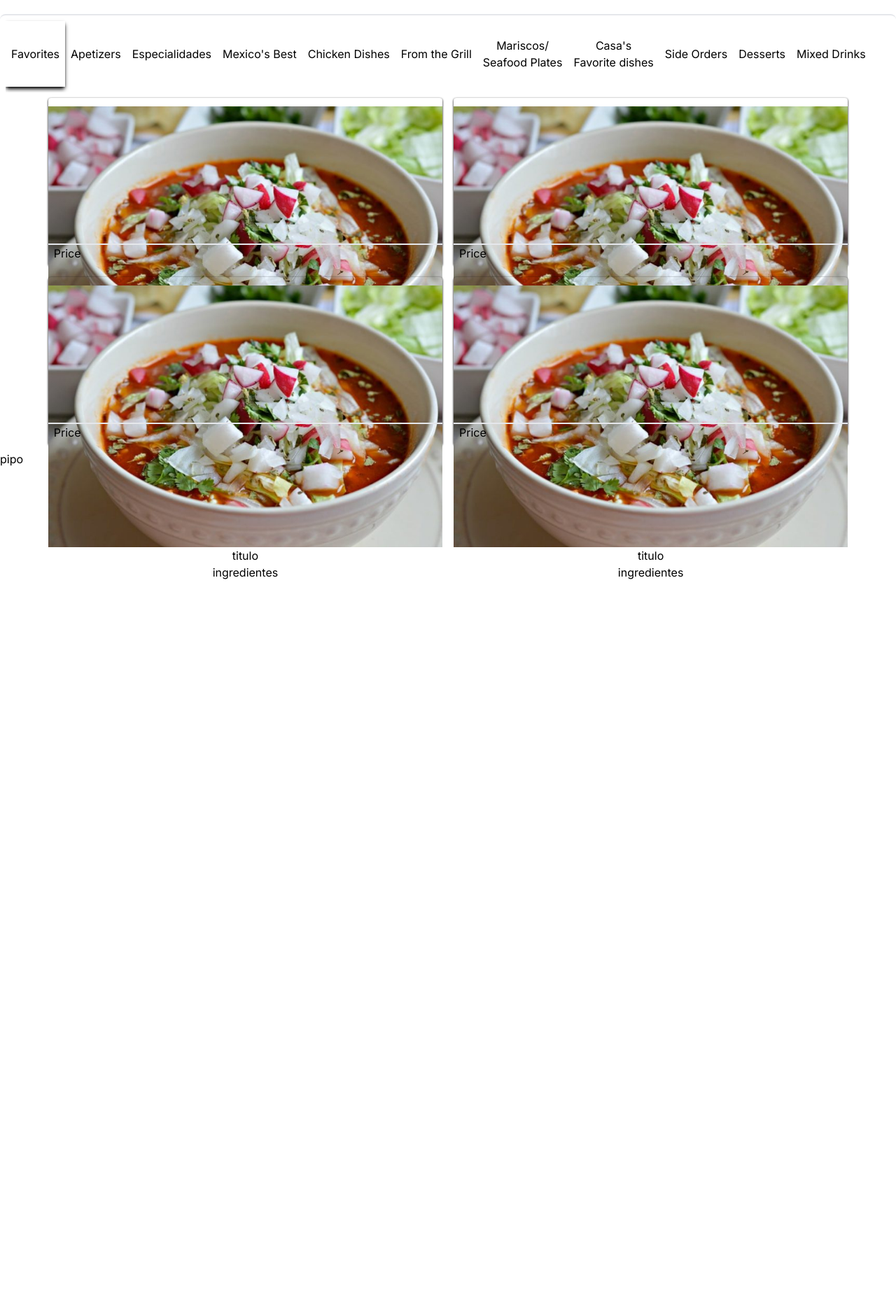
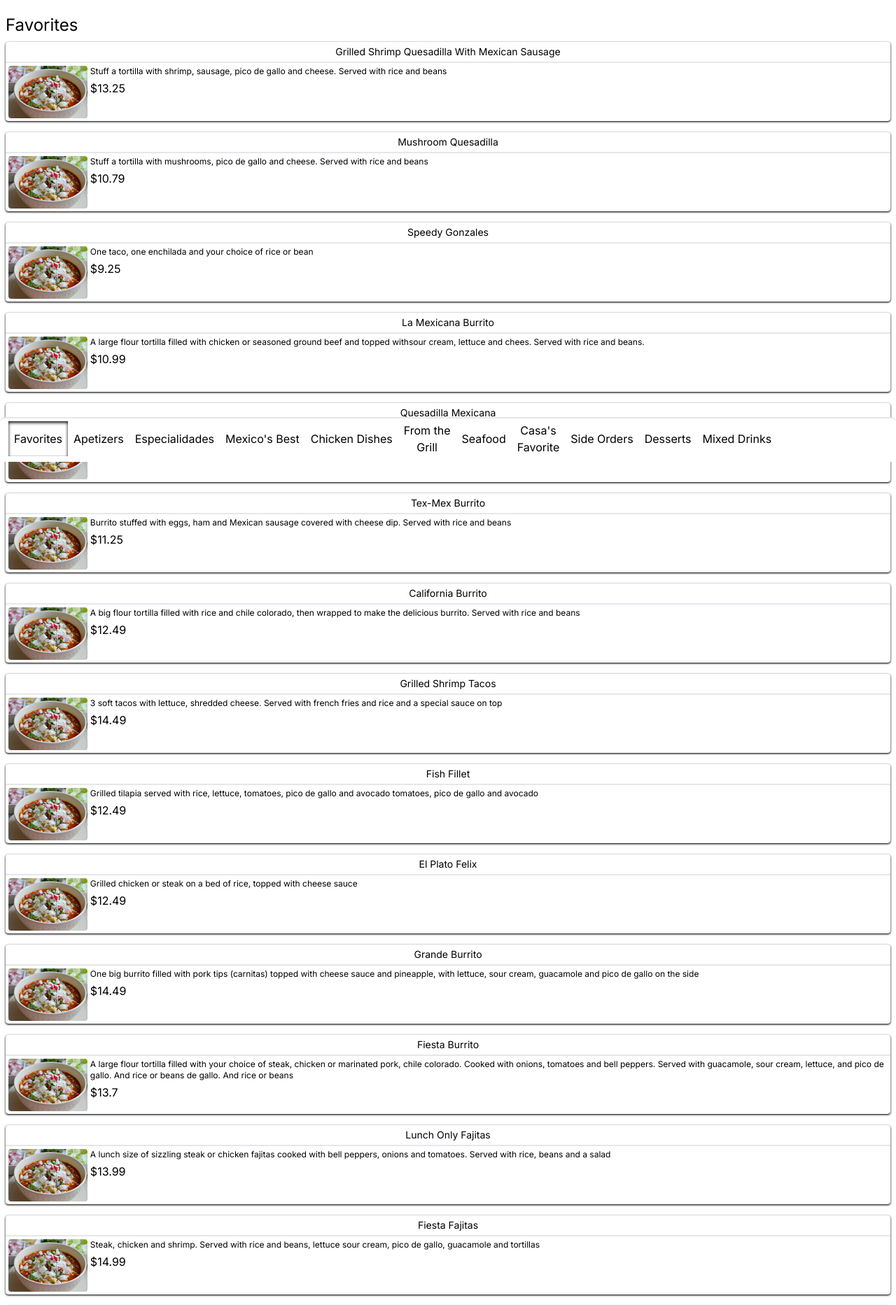
Before and after one commit to Luison777/menuReact, a Next.js app: page / in a window 1280 px wide. Shown: the part 140-2005 px from the top of the page at 70% size. Before the commit the page ends 970 px from the top, so only its background shows below. Built offline with nearby package versions, Linux system fonts and the light colour scheme.

Commit message:
avance de platillos

```diff
--- a/src/app/page.tsx
+++ b/src/app/page.tsx
@@ -1,13 +1,165 @@
 import CardFood from "@/components/cardfood";
-
-
 export default function Home() {
+  const dishes=[
+    {dish:'Grilled Shrimp Quesadilla With Mexican Sausage',
+    ingredients:' Stuff a tortilla with shrimp, sausage, pico de gallo and cheese. Served with rice and beans',
+    price:' $13.25',
+    src:''},
+    {dish:'Mushroom Quesadilla',
+    ingredients:'Stuff a tortilla with mushrooms, pico de gallo and cheese. Served with rice and beans',
+    price:' $10.79',
+    src:''},
+    {dish:'Speedy Gonzales',
+    ingredients:'One taco, one enchilada and your choice of rice or bean',
+    price:' $9.25',
+    src:''},
+    {dish:'La Mexicana Burrito',
+    ingredients:'A large flour tortilla filled with chicken or seasoned ground beef and topped withsour cream, lettuce and chees. Served with rice and beans.',
+    price:'$10.99',
+    src:''},
+    {
+      dish: "Quesadilla Mexicana",
+      ingredients: "Flour tortilla filled with beef or chicken and beans served with rice, lettuce, sour cream, and guacamole",
+      price: "$10.79",
+      src: ""
+    },
+    {
+      dish: "Tex-Mex Burrito",
+      ingredients: "Burrito stuffed with eggs, ham and Mexican sausage covered with cheese dip. Served with rice and beans",
+      price: "$11.25",
+      src: ""
+    },
+    {
+      dish: "California Burrito",
+      ingredients: "A big flour tortilla filled with rice and chile colorado, then wrapped to make the delicious burrito. Served with rice and beans",
+      price: "$12.49",
+      src: ""
+    },
+    {
+      dish: "Grilled Shrimp Tacos",
+      ingredients: "3 soft tacos with lettuce, shredded cheese. Served with french fries and rice and a special sauce on top",
+      price: "$14.49",
+      src: ""
+    },
+    {
+      dish: "Fish Fillet",
+      ingredients: "Grilled tilapia served with rice, lettuce, tomatoes, pico de gallo and avocado tomatoes, pico de gallo and avocado",
+      price: "$12.49",
+      src: ""
+    },
+    {
+      dish: "El Plato Felix",
+      ingredients: "Grilled chicken or steak on a bed of rice, topped with cheese sauce",
+      price: "$12.49",
+      src: ""
+    },
+    {
+      dish: "Grande Burrito",
+      ingredients: "One big burrito filled with pork tips (carnitas) topped with cheese sauce and pineapple, with lettuce, sour cream, guacamole and pico de gallo on the side",
+      price: "$14.49",
+      src: ""
+    },
+    {
+      dish: "Fiesta Burrito",
+      ingredients: "A large flour tortilla filled with your choice of steak, chicken or marinated pork, chile colorado. Cooked with onions, tomatoes and bell peppers. Served with guacamole, sour cream, lettuce, and pico de gallo. And rice or beans de gallo. And rice or beans",
+      price: "$13.7",
+      src: ""
+    },
+    {
+      dish: "Lunch Only Fajitas",
+      ingredients: "A lunch size of sizzling steak or chicken fajitas cooked with bell peppers, onions and tomatoes. Served with rice, beans and a salad",
+      price: "$13.99",
+      src: ""
+    },
+    {
+      dish: "Fiesta Fajitas",
+      ingredients: "Steak, chicken and shrimp. Served with rice and beans, lettuce sour cream, pico de gallo, guacamole and tortillas",
+      price: "$14.99",
+      src: ""
+    },
+    {
+      dish: "Potato Fajita",
+      ingredients: "Grilled chicken or steak with grilled onions, tomatoes and bell peppers on a baked potato. Topped with melted cheese. Served with lettuce, tomatoes, and sour cream on the side",
+      price: "$13.99",
+      src: ""
+    },
+    {
+      dish: "Nachos Fajita",
+      ingredients: "Grilled chicken or steak with grilled onions, tomatoes and bell peppers over chips Topped with melted cheese.",
+      price: "$13.49",
+      src: ""
+    },
+    {
+      dish: "Shrimp Fajitas",
+      ingredients: "Sizzling shrimp cooked with bell peppers, onions and tomatoes Served with rice, beans, salad and tortillas and tortillas",
+      price: "$16.49",
+      src: ""
+    },
+    {
+      dish: "Fajita Quesadilla",
+      ingredients: "Steak or grilled chicken with grilled onions, tomatoes and bell peppers served with rice and beans",
+      price: "$12.99",
+      src: ""
+    },
+    {
+      dish: "Shrimp Quesadilla",
+      ingredients: "Flour tortilla stuffed with shrimp. Served with rice, beans, lettuce, sour cream, pico de gallo and guacamole",
+      price: "$13.49",
+      src: ""
+    },
+    {
+      dish: "Hawaiian Quesadilla",
+      ingredients: "Filled with ham and pineapple. Served with lettuce, guacamole, sour cream and pico de gallo on the side",
+      price: "$12.49",
+      src: ""
+    },
+    {
+      dish: "Taco al Carbon",
+      ingredients: "One flour tortilla stuffed with grilled steak or chicken, onions and nacho cheese. Served with rice and beans",
+      price: "$11.75",
+      src: ""
+    },
+    {
+      dish: "Enchiladas Verdes",
+      ingredients: "Three beef, chicken or cheese enchiladas topped with green sauce, lettuce and sour cream",
+      price: "$11.49",
+      src: ""
+    },
+    {
+      dish: "Burrito Supremo",
+      ingredients: "A beef or chicken burrito topped with lettuce, tomato, sour cream and cheese",
+      price: "$10.49",
+      src: ""
+    },
+    {
+      dish: "Casa Mexicana Cheesesteak",
+      ingredients: "A soft flour tortilla filled with thin sliced steak, grilled onions, and nacho cheese. Served with lettuce, tomatoes and rice or beans or beans",
+      price: "$12.49",
+      src: ""
+    },
+    {
+      dish: "Taquitos Mexicanos",
+      ingredients: "One chicken and one beef rolled corn tortillas deep fried golden brown. Served with lettuce, pico de gallo, guacamole, sour cream, rice and beans",
+      price: "$11.49",
+      src: ""
+    },
+    {
+      dish: "Chimichanga",
+      ingredients: "Stuffed flour tortilla with your choice of beef or spicy chicken, then deep-fried golden brown topped with cheese sauce. On the side rice, beans, lettuce, pico de gallo, sour cream and guacamole",
+      price: "$11.49",
+      src: ""
+    },
+    {
+      dish: "Shrimp Chimichanga",
+      ingredients: "Flour tortillas stuffed with shrimp deep-fried golden brown topped with cheese sauce. Served with rice, beans, lettuce, sour cream, pico de gallo and guacamole",
+      price: "$13.49",
+      src: ""
+    }
+  ]
   return (
     <>
-    <CardFood></CardFood>
-    <CardFood></CardFood>
-    <CardFood></CardFood>
-    <CardFood></CardFood>
+    <p className="block text-black w-full ml-2 text-2xl">Favorites</p>
+    {dishes.map(obj=> <CardFood dish={obj.dish} ingredients={obj.ingredients} price={obj.price} src={obj.src}></CardFood>)}
     </>
   )
 }
--- a/src/components/cardfood.tsx
+++ b/src/components/cardfood.tsx
@@ -1,11 +1,20 @@
-export default function CardFood(){
+interface CardProps{
+    dish?:string;
+    ingredients?:string;
+    price?:string;
+    src?:string;
+}
+export default function CardFood(props:CardProps){
+
     return(
-        <div className="w-[42%] min-[360px]:w-[44%] h-60  m-2 rounded relative shadow shadow-black text-black">
-            <img src="/pozole.jpg" alt="pozole" className="mt-3"/>
-            <p className="text-center">titulo</p>
-            <p className="text-center">ingredientes</p>
-            <div className="absolute bottom-0 w-full h-8 rounded-b border-t-2">
-                <p className="ml-2">Price</p>
+        <div className="w-full m-2 rounded relative shadow shadow-black text-black ">
+            <p className="text-center text-sm w-full block border-b-2 relative top-0 p-1">{props.dish}</p>
+            <div className=" px-1 my-1">
+                <img src="/pozole.jpg" alt="pozole" className="h-[75px] rounded float-left mr-1 mb-1"/>
+                <p className=" text-xs">{props.ingredients}</p>
+            </div>
+            <div className="w-full h-8 rounded-b ">
+                    <p className="ml-2">{props.price}</p>
             </div>
         </div>
     )
--- a/src/layout/footer.tsx
+++ b/src/layout/footer.tsx
@@ -1,7 +1,7 @@
 export default function Footer(){
     return(
-        <footer className="w-full h-16">
-            pipo
+        <footer className="w-full h-16 mb-[80px]">
+
         </footer>
     );
 }
--- a/src/layout/header.tsx
+++ b/src/layout/header.tsx
@@ -1,6 +1,6 @@
 export default function Header(){
     return(
-        <header className="w-full h-40 overflow-hidden flex justify-center">
+        <header className="w-full h-40 overflow-hidden flex justify-center ">
             <img src="/mexican-food.jpg" alt="mexicanfood" className=" h-5/6"/>
         </header>
     );
--- a/src/layout/main.tsx
+++ b/src/layout/main.tsx
@@ -4,7 +4,7 @@ export default function Main({
     children: React.ReactNode
   }){
     return(
-        <main className="w-full h-full  flex flex-wrap justify-center ">
+        <main className="w-full h-full flex flex-wrap justify-center rounded-t-lg ">
             {children}
         </main>
     );
--- a/src/layout/nav.tsx
+++ b/src/layout/nav.tsx
@@ -4,42 +4,51 @@ import { usePathname } from 'next/navigation'
 import { useRouter } from 'next/navigation'
 
 
-export default function Nav(){
-    const pathname = usePathname();
-    const router = useRouter()
+
+        export default function Nav(){
+        const pathname = usePathname();
+        const router = useRouter()
+
+
+
 
     return(
         <>
-       <nav className="w-full h-28 rounded-t-lg px-2 border-t-2">
-            <ul className="flex items-center h-full overflow-x-auto text-black py-2">
-                <li className={`text-center h-full flex items-center p-2  ${pathname=='/'? 'shadow-inner shadow-black shadow-md ':''}`} onClick={()=>router.push('/')}>
+       <nav className={`w-full h-16 rounded-t-lg px-2 border-t-2 bg-white fixed bottom-0 z-50`}>
+            <ul className="flex items-center h-[93%] overflow-x-auto text-black p-1">
+                <li className={`text-center h-full flex items-center p-2  ${pathname=='/'? 'shadow-inner shadow-black ':''}`} onClick={()=>router.push('/')}>
                         Favorites
                 </li>
-                <li className={`text-center h-full flex items-center p-2 ${pathname=='/apetizers'? 'shadow-inner shadow-black shadow-md ':''}`}  onClick={()=>router.push('/apetizers')}>
+                <li className={`text-center h-full flex items-center p-2  ${pathname=='/apetizers'? 'shadow-inner shadow-black':''}`}  onClick={()=>router.push('/apetizers')}>
                         Apetizers
                 </li>
-                <li className={`text-center h-full flex items-center p-2 ${pathname=='/especialidades'? 'shadow-inner shadow-black shadow-md ':''}`}  onClick={()=>router.push('/especialidades')}>
+                <li className={`text-center h-full flex items-center p-2   ${pathname=='/especialidades'? 'shadow-inner shadow-black  ':''}`}  onClick={()=>router.push('/especialidades')}>
                         Especialidades
                 </li>
-                <li className={`text-center h-full flex items-center p-2 ${pathname=='/best'? 'shadow-inner shadow-black shadow-md ':''}`}  onClick={()=>router.push('/best')}>
+                <li className={`text-center h-full flex items-center p-2  ${pathname=='/best'? 'shadow-inner shadow-black  ':''}`}  onClick={()=>router.push('/best')}>
                         Mexico's Best
                 </li>
-                <li className={`text-center h-full flex items-center p-2 ${pathname=='/chicken'? 'shadow-inner shadow-black shadow-md ':''}`}  onClick={()=>router.push('/chicken')}>
+                <li className={`text-center h-full flex items-center p-2  ${pathname=='/chicken'? 'shadow-inner shadow-black  ':''}`}  onClick={()=>router.push('/chicken')}>
                         Chicken Dishes
                 </li>
-                <li className={`text-center h-full flex items-center p-2 ${pathname=='/grill'? 'shadow-inner shadow-black shadow-md ':''}`}  onClick={()=>router.push('/grill')}>
-                        From the Grill
+                <li className={`text-center h-full whitespace-nowrap flex items-center p-2  ${pathname=='/grill'? 'shadow-inner shadow-black ':''}`}  onClick={()=>router.push('/grill')}>
+                        From the <br /> Grill
                 </li>
-                <li className={`text-center h-full flex items-center p-2 ${pathname=='/seafood'? 'shadow-inner shadow-black shadow-md ':''}`}  onClick={()=>router.push('/seafood')}>
-                    Mariscos/ <br />Seafood Plates </li>
-                <li className={`text-center h-full flex items-center p-2 ${pathname=='/casasFavorites'? 'shadow-inner shadow-black shadow-md ':''}`}  onClick={()=>router.push('/casasFavorites')}>
-                    Casa's <br />Favorite dishes </li>
-                <li className={`text-center h-full flex items-center p-2 ${pathname=='/sideOrders'? 'shadow-inner shadow-black shadow-md ':''}`}  onClick={()=>router.push('/sideOrders')}>
-                    Side Orders</li>
-                <li className={`text-center h-full flex items-center p-2 ${pathname=='/desserts'? 'shadow-inner shadow-black shadow-md ':''}`}  onClick={()=>router.push('/desserts')}>
-                    Desserts</li>
-                <li className={`text-center h-full flex items-center p-2 ${pathname=='/mixedDrinks'? 'shadow-inner shadow-black shadow-md ':''}`}  onClick={()=>router.push('/mixedDrinks')}>
-                    Mixed Drinks</li>
+                <li className={`text-center h-full flex items-center p-2  ${pathname=='/seafood'? 'shadow-inner shadow-black ':''}`}  onClick={()=>router.push('/seafood')}>
+                         Seafood
+                </li>
+                <li className={`text-center h-full flex items-center p-2  ${pathname=='/casasFavorites'? 'shadow-inner shadow-black ':''}`}  onClick={()=>router.push('/casasFavorites')}>
+                        Casa's <br />Favorite
+                </li>
+                <li className={`text-center h-full flex items-center p-2  ${pathname=='/sideOrders'? 'shadow-inner shadow-black  ':''}`}  onClick={()=>router.push('/sideOrders')}>
+                        Side Orders
+                </li>
+                <li className={`text-center h-full flex items-center p-2  ${pathname=='/desserts'? 'shadow-inner shadow-black  ':''}`}  onClick={()=>router.push('/desserts')}>
+                        Desserts
+                </li>
+                <li className={`text-center h-full flex items-center p-2  ${pathname=='/mixedDrinks'? 'shadow-inner shadow-black':''}`}  onClick={()=>router.push('/mixedDrinks')}>
+                        Mixed Drinks
+                </li>
             </ul>
         </nav>
 
```
